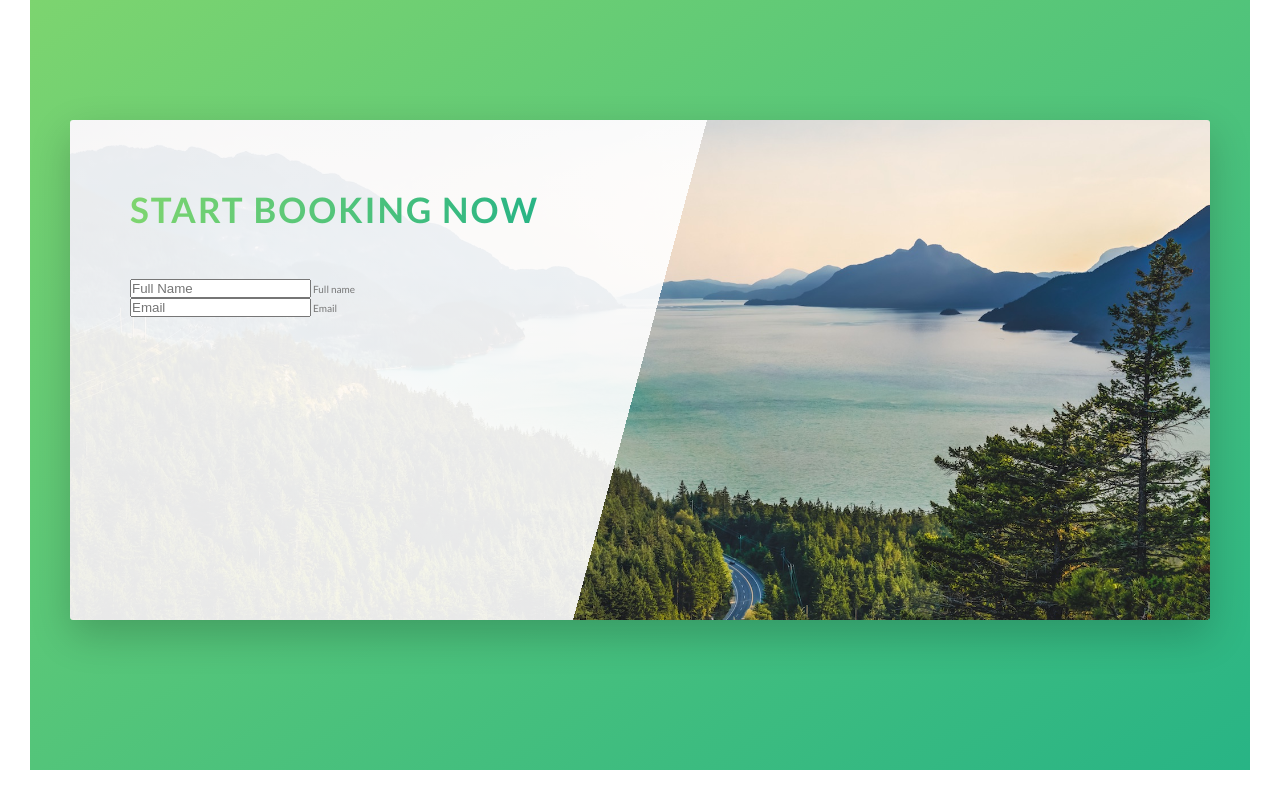
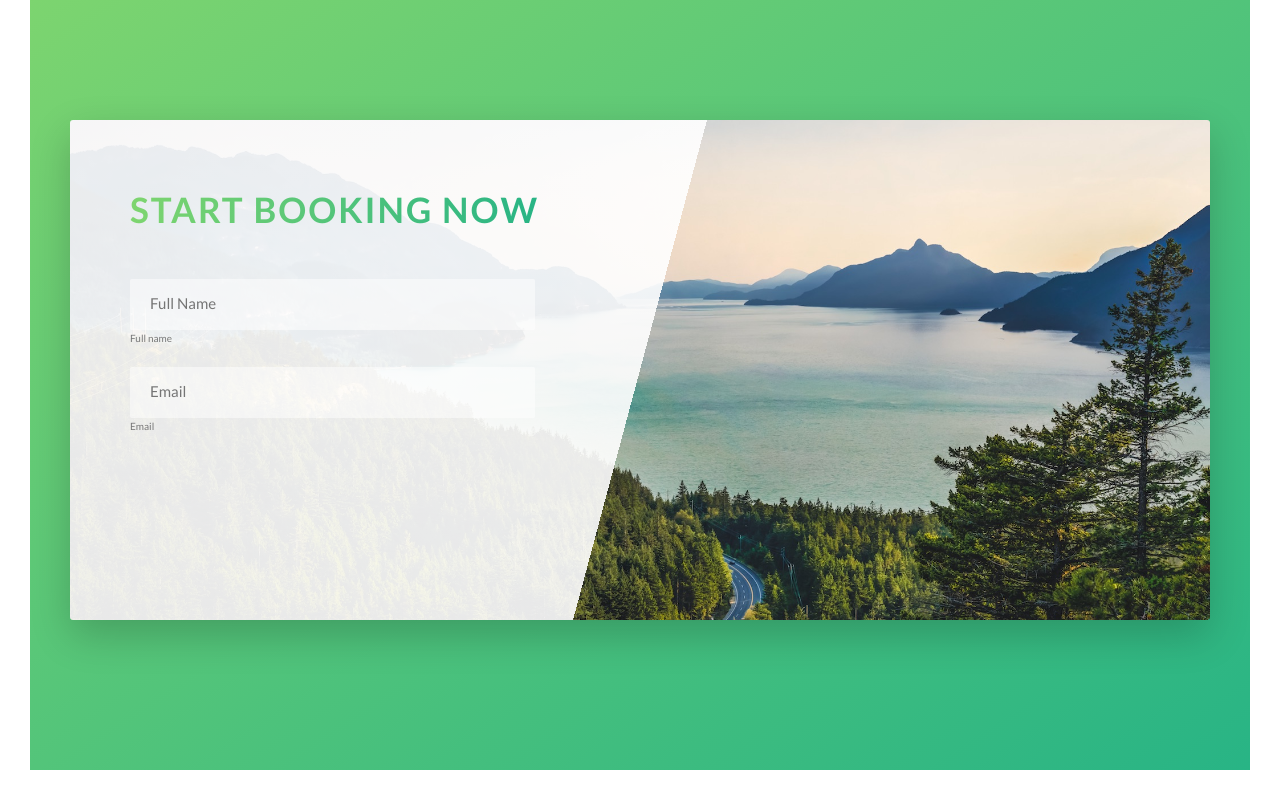
Before and after one commit to KSamra/css-practice, a website: page index.html in a window 1280 px wide. Shown: the part 4519-5319 px from the top of the page. Drawn offline with Linux system fonts and the light colour scheme.

Commit message:
styled input fields in the form component

```diff
--- a/sass/abstracts/_variables.scss
+++ b/sass/abstracts/_variables.scss
@@ -12,7 +12,7 @@ $color-tertiary-dark: #5643fa;
 $color-grey-light-1: #f7f7f7;
 $color-grey-light-2: #eee;
 $color-grey-dark: #777;
-
+$color-grey-dark-2: #999;
 
 $color-white: #fff;
 $color-black: #000;
--- /dev/null
+++ b/sass/components/_form.scss
@@ -0,0 +1,38 @@
+.form {
+  &__group:not(:last-child) {
+    margin-bottom: 2rem;
+  }
+
+  &__input {
+    font-size: 1.5rem;
+    padding: 1.5rem 2rem;
+    border-radius: 2px;
+    background-color: rgba($color: $color-white, $alpha: .5);
+    border: none;
+    font-family: inherit;
+
+    //transparent bottom border to prevent the input box from shifting by 3px when focused. It does this
+    // because on focus there is 3px of green border applied on focus. Having a transparent border will prevent
+    // the shift
+    border-bottom: 3px solid transparent;
+    width: 90%;
+    display: block;
+  }
+
+  //replace the blue outline provided by the browser when inputting in a text field.
+  &__input:focus {
+    outline: none;
+    box-shadow: 0 1rem 2rem rgba($color-black, .1);
+    border-bottom: 3px solid $color-primary;
+  }
+
+  // override the text styling of the placeholder input field. Without this the most we can modify
+  // normally is the font family, which is already done above in __input.
+  &::-webkit-input-placeholder {
+    color: $color-grey-dark-2;
+  }
+
+  &__label {
+
+  }
+}
--- a/sass/main.scss
+++ b/sass/main.scss
@@ -14,7 +14,7 @@
 @import "components/card";
 @import "components/story";
 @import "components/bg-video";
-
+@import "components/form";
 
 @import "layout/grid";
 @import "layout/header";
```
Also changed, not shown: css/style.css.
